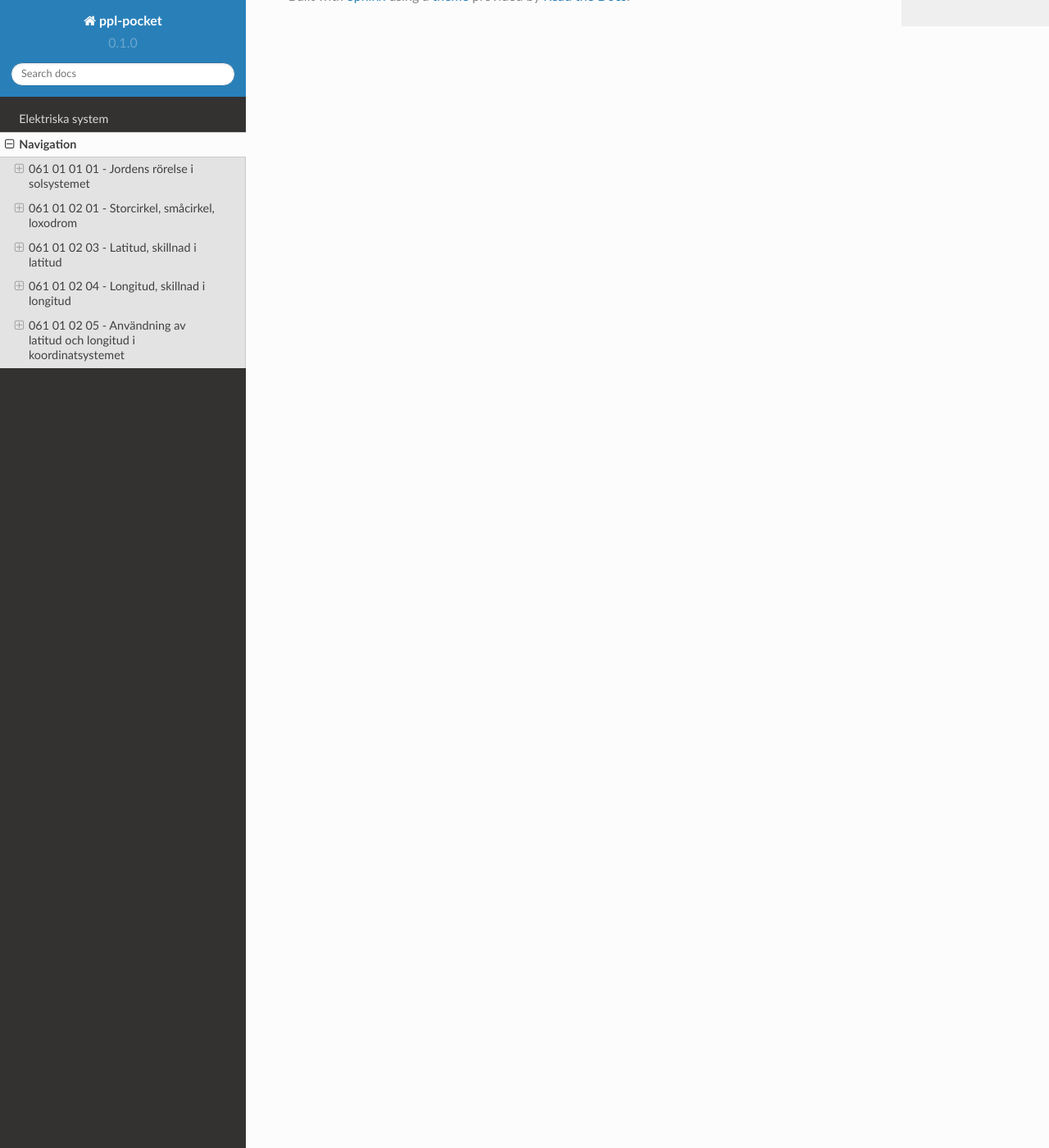
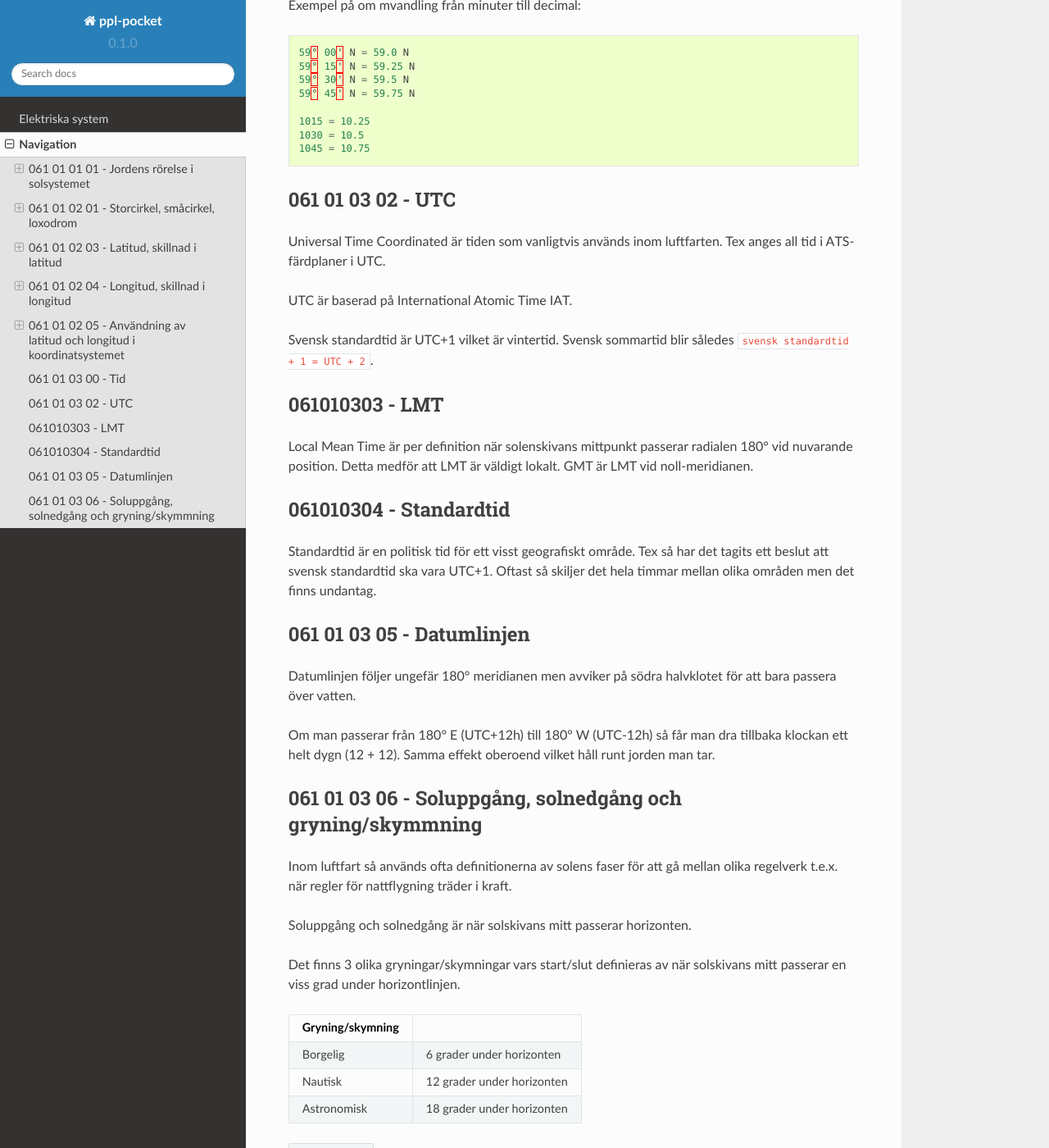
Before and after one commit to loa/ppl-pocket, a Sphinx documentation site: the page built from source/nav.rst, in a window 1280 px wide and 1400 px high, scrolled down 4196 px. Shown: the whole window at 82% size. Built offline with Sphinx 7.4.7 and the Read the Docs theme 2.0.0, drawn with Linux system fonts in a browser that asks for light colours; some of the changed text lies outside the part shown.

Commit message:
Time added

```diff
--- a/source/nav.rst
+++ b/source/nav.rst
@@ -182,3 +182,65 @@ Exempel
  Perth, Australia      `31° 57' S`    `115° 52' E`
  Ottawa, Canada        `45° 24' N`    `075° 43' W`
 ====================  =============  ==============
+
+
+061 01 03 00 - Tid
+------------------
+
+Både när man hanterar bågavstånd och tid så är det vanligt att man använder decimaler istället för minuter och sekunder.
+
+Exempel på om mvandling från minuter till decimal:
+
+.. code-block:: c
+
+    59° 00' N = 59.0 N
+    59° 15' N = 59.25 N
+    59° 30' N = 59.5 N
+    59° 45' N = 59.75 N
+
+    1015 = 10.25
+    1030 = 10.5
+    1045 = 10.75
+
+061 01 03 02 - UTC
+------------------
+
+Universal Time Coordinated är tiden som vanligtvis används inom luftfarten. Tex anges all tid i ATS-färdplaner i UTC.
+
+UTC är baserad på International Atomic Time IAT.
+
+Svensk standardtid är UTC+1 vilket är vintertid. Svensk sommartid blir således ``svensk standardtid + 1 = UTC + 2``.
+
+061010303 - LMT
+-----------------------
+
+Local Mean Time är per definition när solenskivans mittpunkt passerar radialen 180° vid nuvarande position. Detta medför att LMT är väldigt lokalt. GMT är LMT vid noll-meridianen.
+
+061010304 - Standardtid
+-----------------------
+
+Standardtid är en politisk tid för ett visst geografiskt område. Tex så har det tagits ett beslut att svensk standardtid ska vara UTC+1. Oftast så skiljer det hela timmar mellan olika områden men det finns undantag.
+
+061 01 03 05 - Datumlinjen
+--------------------------
+
+Datumlinjen följer ungefär 180° meridianen men avviker på södra halvklotet för att bara passera över vatten.
+
+Om man passerar från 180° E (UTC+12h) till 180° W (UTC-12h) så får man dra tillbaka klockan ett helt dygn (12 + 12). Samma effekt oberoend vilket håll runt jorden man tar.
+
+061 01 03 06 - Soluppgång, solnedgång och gryning/skymmning
+-----------------------------------------------------------
+
+Inom luftfart så används ofta definitionerna av solens faser för att gå mellan olika regelverk t.e.x. när regler för nattflygning träder i kraft.
+
+Soluppgång och solnedgång är när solskivans mitt passerar horizonten.
+
+Det finns 3 olika gryningar/skymningar vars start/slut definieras av när solskivans mitt passerar en viss grad under horizontlinjen.
+
+====================  =============================
+ Gryning/skymning
+====================  =============================
+ Borgelig              6 grader under horizonten
+ Nautisk               12 grader under horizonten
+ Astronomisk           18 grader under horizonten
+====================  =============================
```
